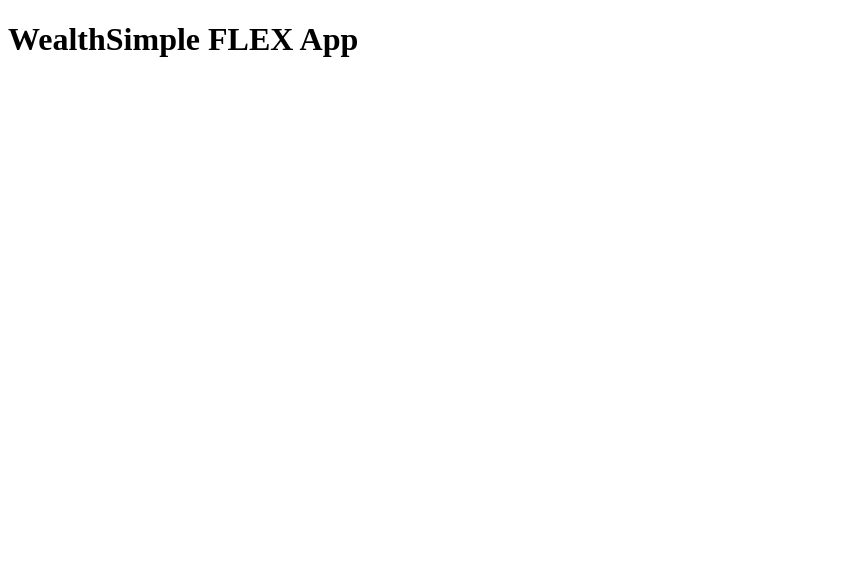
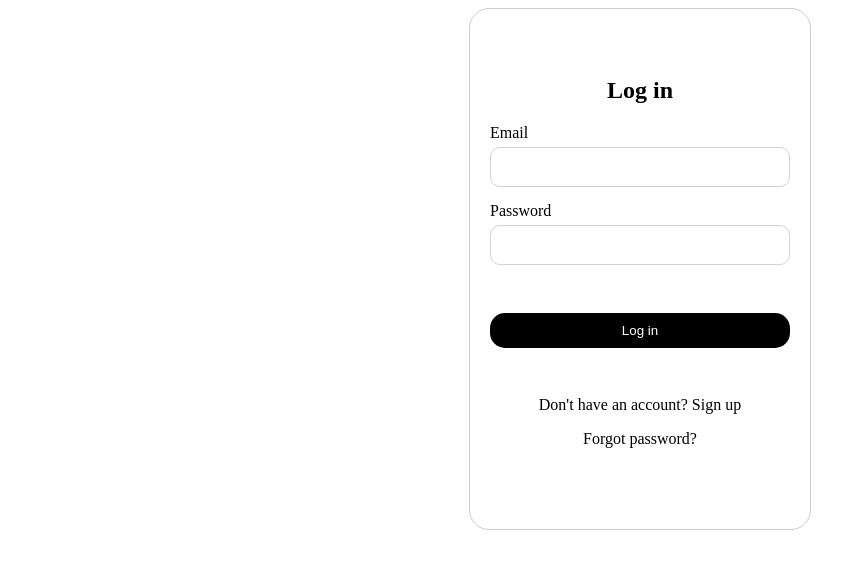
Before and after one commit to AanelyaA/wealthsimple-industry-project, a React (Vite) app in the folder client/: page / in a window 1280 px wide. Shown: the top 568 px of the page, without its empty margins (0-866 px from the left). Built offline with nearby package versions, Linux system fonts and the light colour scheme.

Commit message:
Initially finished the login page

```diff
--- a/client/package.json
+++ b/client/package.json
@@ -10,8 +10,10 @@
     "preview": "vite preview"
   },
   "dependencies": {
+    "axios": "^1.7.2",
     "react": "^18.2.0",
     "react-dom": "^18.2.0",
+    "react-router-dom": "^6.23.1",
     "sass": "^1.77.4"
   },
   "devDependencies": {
--- a/client/src/App.jsx
+++ b/client/src/App.jsx
@@ -1,16 +1,16 @@
-import { useState } from 'react'
-import reactLogo from './assets/react.svg'
-import viteLogo from '/vite.svg'
-import './App.scss'
+import React from 'react';
+import { BrowserRouter as Router, Route, Routes } from 'react-router-dom';
+import LoginPage from './pages/LoginPage/LoginPage';
+
 
 function App() {
-  const [count, setCount] = useState(0)
-
   return (
-    <>
-      <h1>WealthSimple FLEX App</h1>
-    </>
-  )
+    <Router>
+      <Routes>
+        <Route path="/" element={<LoginPage/>} />
+      </Routes>
+    </Router>
+  );
 }
 
-export default App
+export default App;
--- /dev/null
+++ b/client/src/pages/LoginPage/LoginPage.jsx
@@ -0,0 +1,49 @@
+import React, { useState } from 'react';
+import axios from 'axios';
+import { useNavigate } from 'react-router-dom';
+import './LoginPage.scss';
+
+const Login = () => {
+    const [email, setEmail] = useState('');
+    const [password, setPassword] = useState('');
+    const [error, setError] = useState('');
+    const navigate = useNavigate();
+
+    const handleSubmit = async (e) => {
+        e.preventDefault();
+        try {
+            const response = await axios.post('http://localhost:3000/api/login', { email, password });
+            if (response.data.success) {
+                navigate('/dashboard'); // redirect to dashboard on success
+            } else {
+                setError('Invalid email or password');
+            }
+        } catch (err) {
+            setError('An error occurred. Please try again.');
+        }
+    };
+
+    return (
+        <div className="login-container">
+            <h2>Log in</h2>
+            <form className='form__container' onSubmit={handleSubmit}>
+                <div className='input__container'>
+                    <div >
+                        <label>Email</label>
+                        <input type="email" value={email} onChange={(e) => setEmail(e.target.value)} required />
+                    </div>
+                    <div>
+                        <label>Password</label>
+                        <input type="password" value={password} onChange={(e) => setPassword(e.target.value)} required />
+                </div>
+                {error && <p>{error}</p>}
+                </div>
+                <button type="submit">Log in</button>
+            </form>
+            <p>Don't have an account? <a href="/signup">Sign up</a></p>
+            <p><a href="/forgot-password">Forgot password?</a></p>
+        </div>
+    );
+};
+
+export default Login;
--- /dev/null
+++ b/client/src/pages/LoginPage/LoginPage.scss
@@ -0,0 +1,67 @@
+.login-container {
+    width: 300px;
+    height: 30rem;
+    margin: 0 auto;
+    padding: 20px;
+    border: 1px solid #ccc;
+    border-radius: 20px;
+}
+
+.login-container h2 {
+    text-align: center;
+    margin-top: 3rem;
+}
+
+.login-container form div {
+    margin-bottom: 15px;
+}
+
+.login-container form label {
+    display: block;
+    margin-bottom: 5px;
+}
+
+.login-container form input {
+    width: 100%;
+    height: 2.5rem;
+    padding: 8px;
+    box-sizing: border-box;
+    border-radius: 10px;
+    border: 1px solid lightgray;
+
+    :focus {
+        border: 1px solid darkblue;
+    }
+}
+
+.form__container {
+    margin-bottom: 3rem;
+
+.input__container {
+    margin-bottom: 3rem;
+}
+}
+
+
+.login-container form button {
+    width: 100%;
+    padding: 10px;
+    background-color: #000;
+    color: #fff;
+    border: none;
+    border-radius: 15px;
+    cursor: pointer;
+}
+
+.login-container form button:hover {
+    background-color: #333;
+}
+
+.login-container p {
+    text-align: center;
+}
+
+.login-container p a {
+    color: #000;
+    text-decoration: none;
+}
```
Also changed, not shown: client/src/pages/LandingPage/LandingPage.jsx (added), client/src/pages/LandingPage/LandingPage.scss (added), 2 other files (tests, documents, lock files or other folders).
